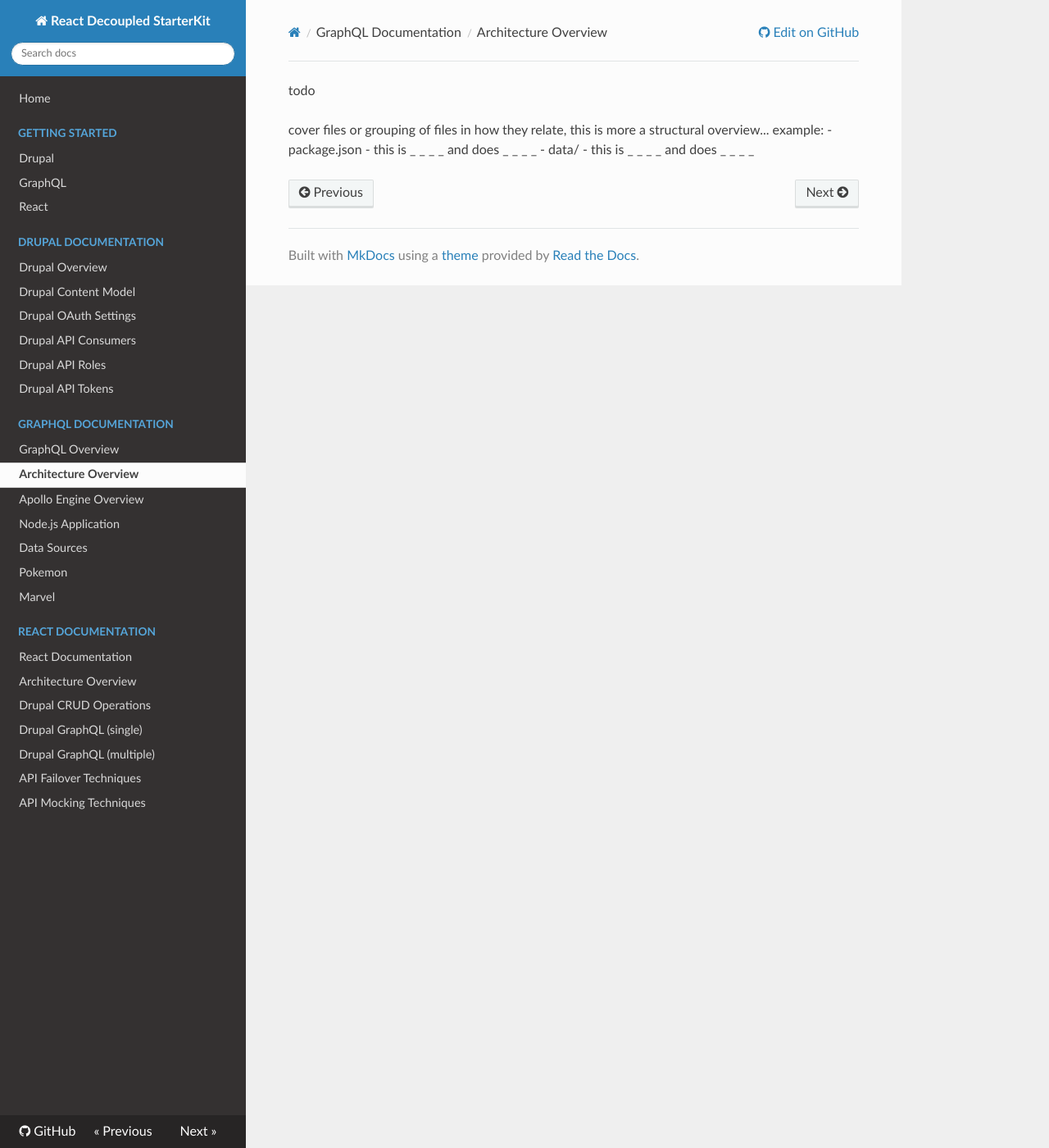
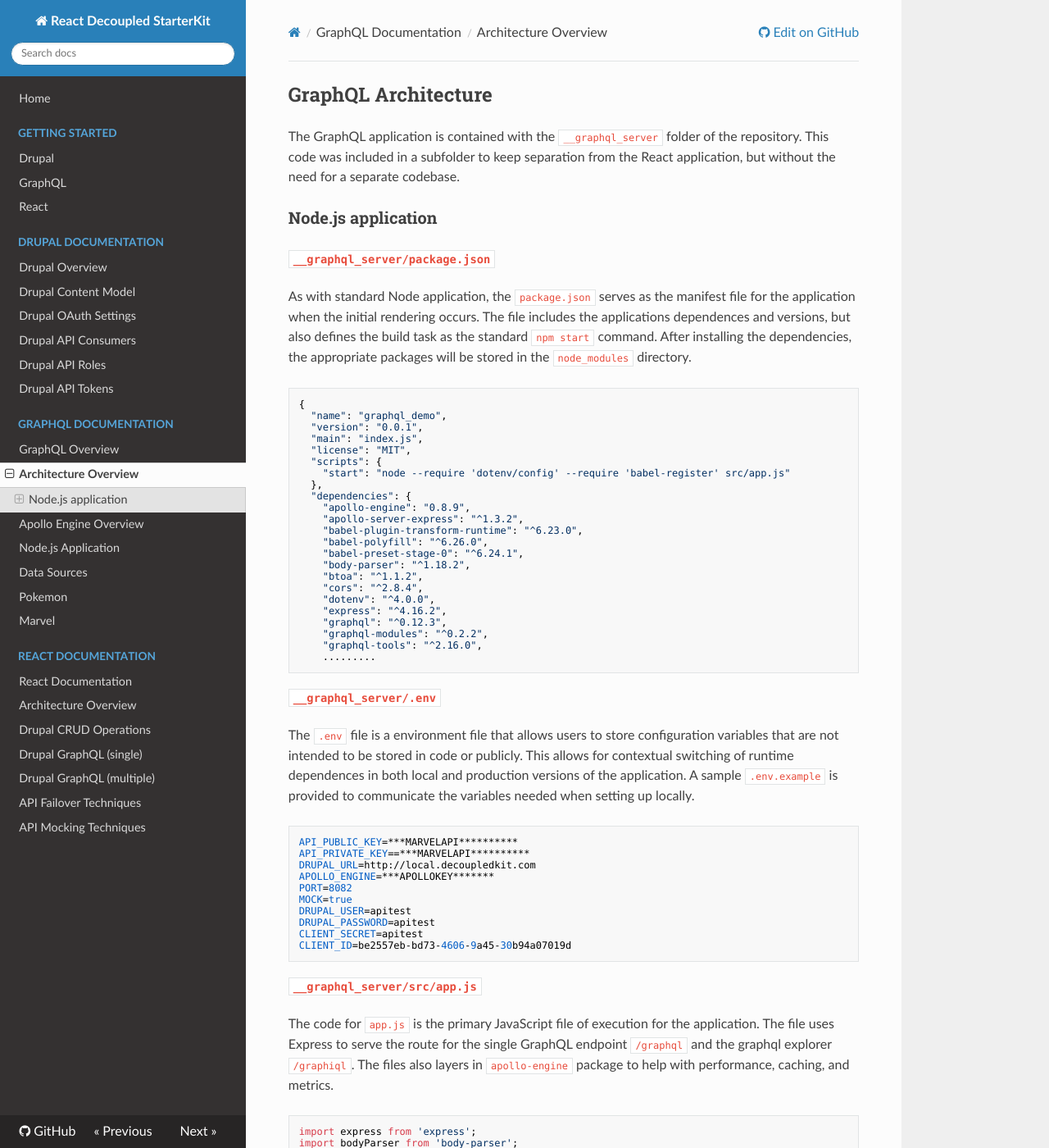
Before and after one commit to steveworley/decoupledkit-react, an MkDocs documentation site: the page built from docs/graphql-architecture.md, in a window 1280 px wide and 1400 px high. Shown: the whole window at 82% size. Built offline with MkDocs 1.6.1, drawn with Linux system fonts in a browser that asks for light colours; nearby versions of some CDN libraries; old or Windows-style settings are respelled for this version of MkDocs; some of the changed text lies outside the part shown.

Commit message:
GraphQL docs round 1.

````diff
--- a/docs/graphql-architecture.md
+++ b/docs/graphql-architecture.md
@@ -1,5 +1,90 @@
-todo
+## GraphQL Architecture
 
-cover files or grouping of files in how they relate, this is more a structural overview... example:
-- package.json - this is _ _ _ _ and does _ _ _ _
-- data/ - this is _ _ _ _ and does _ _ _ _
+The GraphQL application is contained with the `__graphql_server` folder of the repository. This code was included in a subfolder to keep separation from the React application, but without the need for a separate codebase.
+
+### Node.js application
+
+#### `__graphql_server/package.json`
+
+As with standard Node application, the  `package.json` serves as the manifest file for the application when the initial rendering occurs. The file includes the applications dependences and versions, but also defines the build task as the standard `npm start` command. After installing the dependencies, the appropriate packages will be stored in the `node_modules` directory.
+
+```
+{
+  "name": "graphql_demo",
+  "version": "0.0.1",
+  "main": "index.js",
+  "license": "MIT",
+  "scripts": {
+    "start": "node --require 'dotenv/config' --require 'babel-register' src/app.js"
+  },
+  "dependencies": {
+    "apollo-engine": "0.8.9",
+    "apollo-server-express": "^1.3.2",
+    "babel-plugin-transform-runtime": "^6.23.0",
+    "babel-polyfill": "^6.26.0",
+    "babel-preset-stage-0": "^6.24.1",
+    "body-parser": "^1.18.2",
+    "btoa": "^1.1.2",
+    "cors": "^2.8.4",
+    "dotenv": "^4.0.0",
+    "express": "^4.16.2",
+    "graphql": "^0.12.3",
+    "graphql-modules": "^0.2.2",
+    "graphql-tools": "^2.16.0",
+    .........
+```
+
+#### `__graphql_server/.env`
+
+The `.env` file is a environment file that allows users to store configuration variables that are not intended to be stored in code or publicly. This allows for contextual switching of runtime dependences in both local and production versions of the application. A sample `.env.example` is provided to communicate the variables needed when setting up locally.
+
+```
+API_PUBLIC_KEY=***MARVELAPI**********
+API_PRIVATE_KEY==***MARVELAPI**********
+DRUPAL_URL=http://local.decoupledkit.com
+APOLLO_ENGINE=***APOLLOKEY*******
+PORT=8082
+MOCK=true
+DRUPAL_USER=apitest
+DRUPAL_PASSWORD=apitest
+CLIENT_SECRET=apitest
+CLIENT_ID=be2557eb-bd73-4606-9a45-30b94a07019d
+```
+
+
+#### `__graphql_server/src/app.js`
+
+The code for `app.js` is the primary JavaScript file of execution for the application. The file uses Express to serve the route for the single GraphQL endpoint `/graphql` and the graphql explorer `/graphiql`. The files also layers in `apollo-engine` package to help with performance, caching, and metrics.
+
+
+```
+import express from 'express';
+import bodyParser from 'body-parser';
+import  { graphqlExpress, graphiqlExpress } from 'apollo-server-express';
+import { Engine } from 'apollo-engine'
+
+import schema from './schema';
+
+const cors = require('cors');
+const app = express();
+const port = process.env.PORT || 8082;
+
+const engine = new Engine({engineConfig: {
+  apiKey: process.env.APOLLO_ENGINE,
+  stores: [{
+    "name": "publicResponseCache",
+    "inMemory": {
+      "cacheSize": 100000000
+    }
+  }],
+  ...............
+```
+
+#### `__graphql_server/data`
+
+This folder stores any local `*.json` content files that are used within the GraphQL applications. A majority of the data served from external APIs, but a handful of local file options are included to demonstrate serving data from a localized data source
+
+
+#### `__graphql_server/src`
+
+Other than the `app.js` file, the files  stored in the `src/` folder are dedicated to the GraphQL functionality. Each of the GraphQl `types` (and subsequent functions) are stored separated in the `src/types` folder, while some are directly related with each other based on need. The API helper functions are located in `src/helper` and functionality revolves primarily around `fetch` methods from external sources.
````
Also changed, not shown: docs/graphql.md (+18 -3 lines), docs/react.md (+1 -1 lines).
